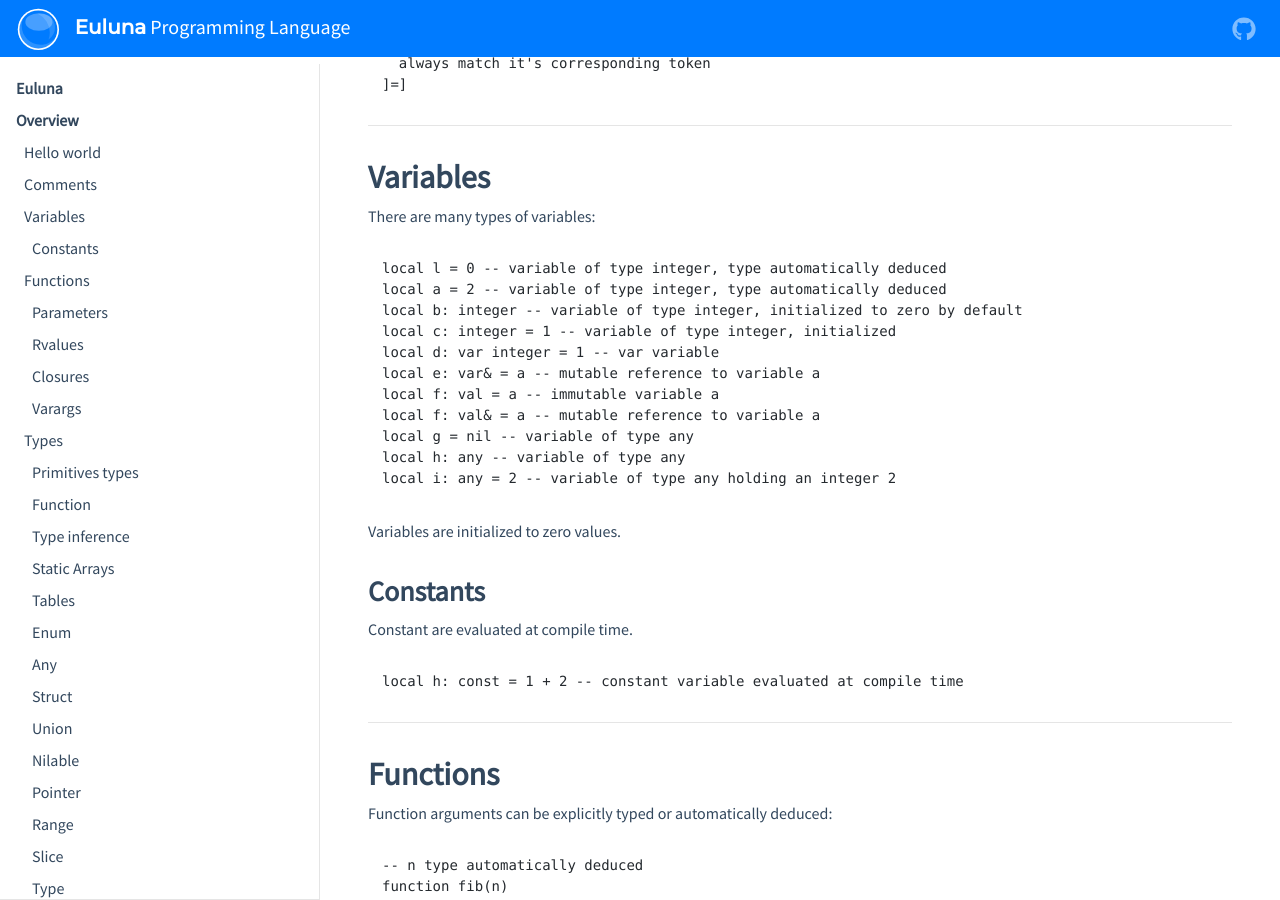
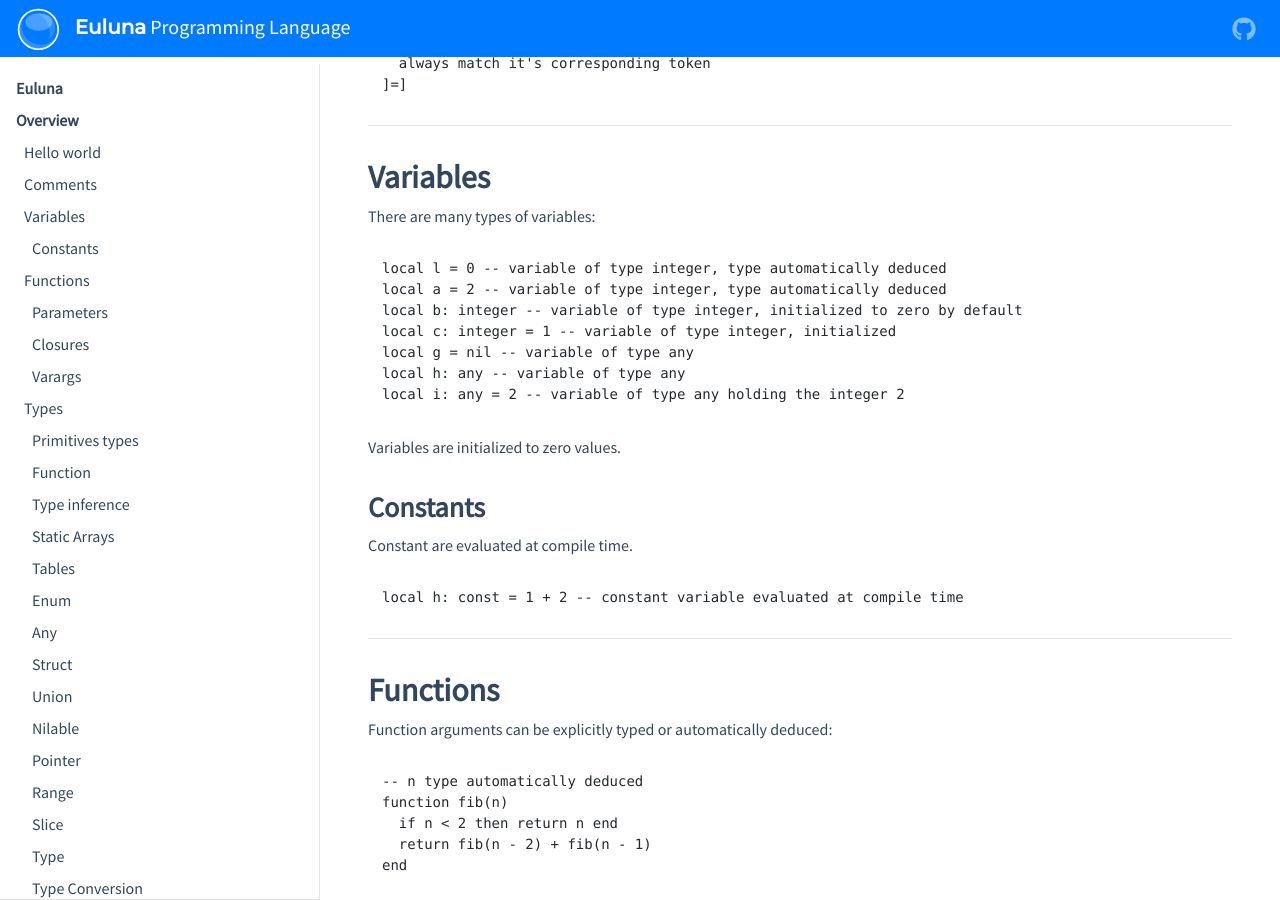
Before and after one commit to edubart/nelua-lang, a Jekyll site: the page built from docs/pages/overview.md, in a window 1280 px wide and 900 px high, scrolled down 571 px. Built offline with Jekyll 4.4.1, drawn with Linux system fonts in a browser that asks for light colours; nearby versions of some CDN libraries; some of the changed text lies outside the part shown.

Commit message:
Remove rvalues (less complexity)

````diff
--- a/docs/pages/overview.md
+++ b/docs/pages/overview.md
@@ -44,13 +44,9 @@
 local a = 2 -- variable of type integer, type automatically deduced
 local b: integer -- variable of type integer, initialized to zero by default
 local c: integer = 1 -- variable of type integer, initialized
-local d: var integer = 1 -- var variable
-local e: var& = a -- mutable reference to variable a
-local f: val = a -- immutable variable a
-local f: val& = a -- mutable reference to variable a
 local g = nil -- variable of type any
 local h: any -- variable of type any
-local i: any = 2 -- variable of type any holding an integer 2
+local i: any = 2 -- variable of type any holding the integer 2
 ```
 
 Variables are initialized to zero values.
@@ -84,36 +80,20 @@
 
 ```euluna
 function foo(a: var integer,
-             b: var& integer,
-             c: integer,
-             d: val integer,
-             e: val& integer)
-  print(a,b,c,d,e)
-  -- `d` and `e` are a read only variables and assignment on it is not allowed
+             b: integer,
+             c: val integer)
+  print(a, b, c)
+  -- `c` is read only variables and assignment on it is not allowed
   a = 2
   b = 3
-  c = 4
 end
 
-local a, b, c, d, e = 0, 0, 0, 0, 0
-foo(a ,b, c, d, e)
-print(a, b, c, d, e) -- outputs 2 3 4 0 0
+local a, b, c = 0, 0, 0
+foo(a ,b, c)
+print(a, b, c) -- outputs 2 3 0
 ```
 
 By default function parameters are `var` unless changed.
-
-### Rvalues
-
-```euluna
-function foo(a: var&& integer)
-  a = 1
-  print(a)
-end
-
-local a = 1
--- cannot call foo(a), because a is a lvalue
-foo(0)
-```
 
 ### Closures
 
@@ -626,12 +606,11 @@
 
 ### Operator overloading
 ```euluna
-function `+=`(a: var& string, b: string)
-  a = a .. b
+function `+`(a: string, b: string)
+  return a .. b
 end
 
-local a = "hello"
-a += "world"
+local a = "hello " + "world"
 print(a) -- outputs hello world
 ```
 
@@ -765,7 +744,7 @@
 ### Inheritance
 
 ```euluna
-local PolygonVTable @struct{
+local PolygonVTable = @struct{
   area: function<(self: pointer): integer>
 }
 
````
Also changed, not shown: docs/pages/manual.md (+0 -3 lines), 3 other files.
